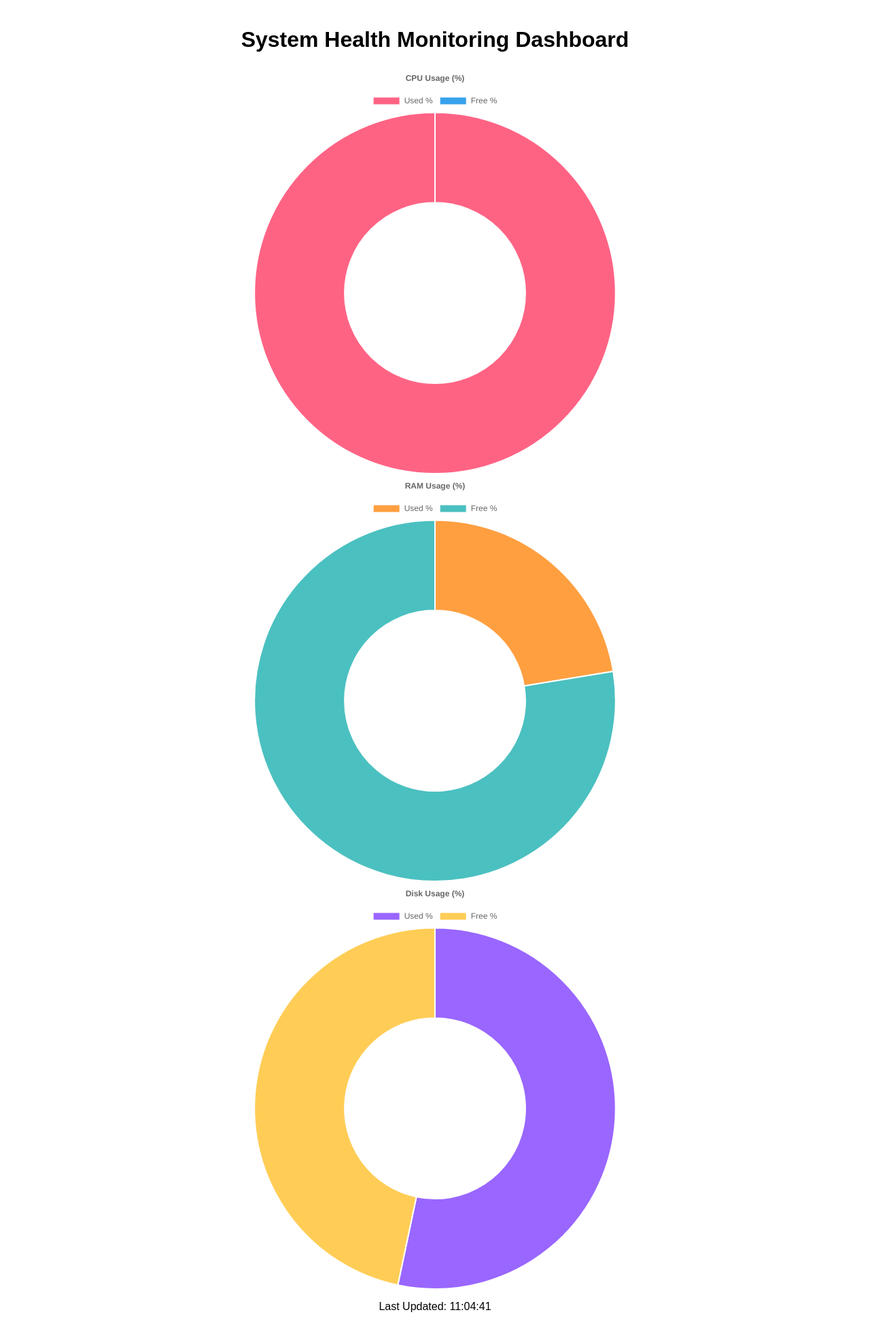
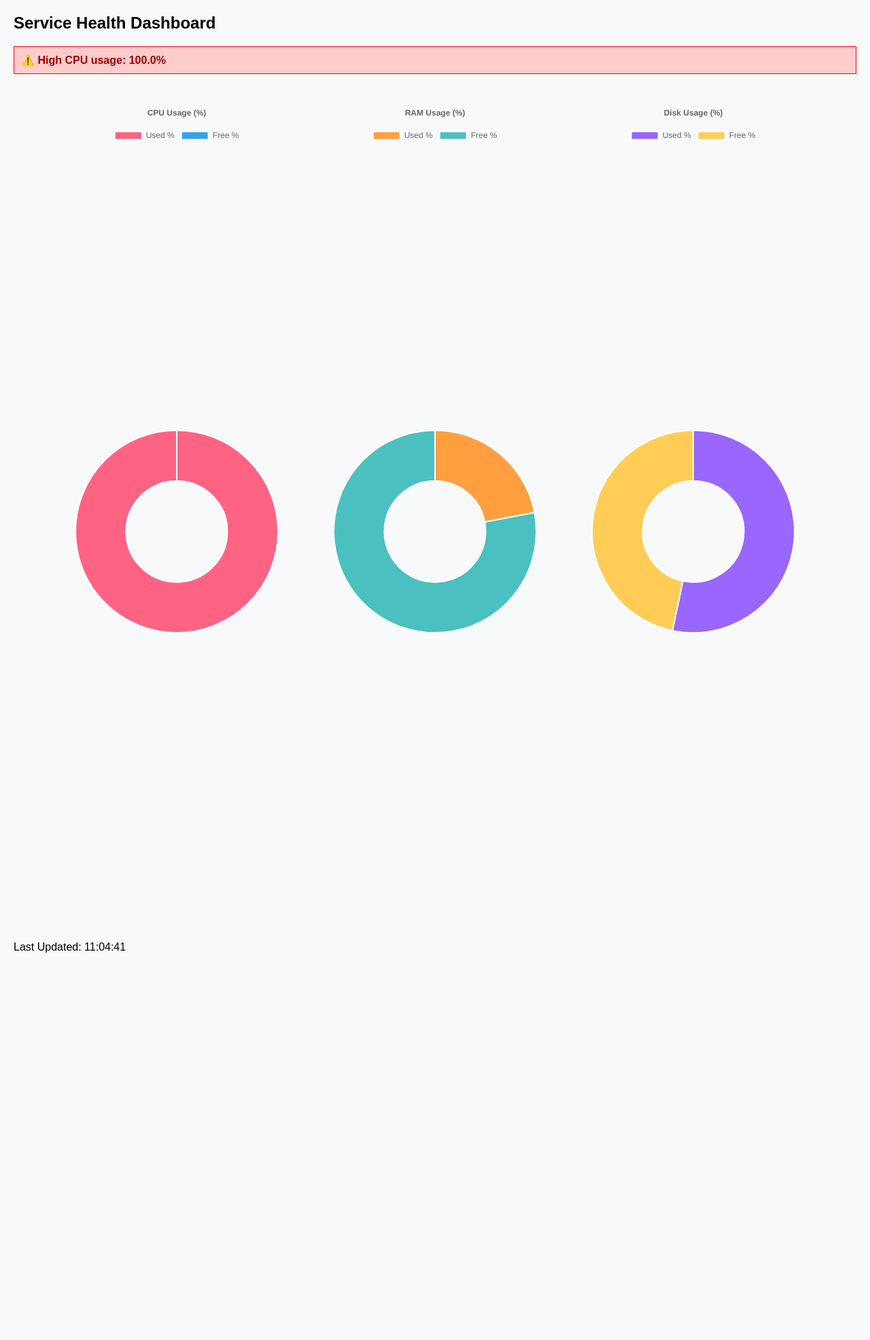
Before and after one commit to AdityaAggarwal11/Service-Health-Dashboard-Monitoring, a Flask app: page / in a window 1280 px wide. Shown: the whole page at 68% size. After the commit the page ends 1402 px from the top, so only its background shows below. Run offline with Flask 3, Linux system fonts and the light colour scheme.

Commit message:
modified flask and dashboard file

```diff
--- a/app.py
+++ b/app.py
@@ -1,4 +1,4 @@
-from flask import Flask, jsonify, render_template
+from flask import Flask, render_template, jsonify
 import psutil
 from apscheduler.schedulers.background import BackgroundScheduler
 from datetime import datetime
@@ -12,19 +12,36 @@ metrics = {
     "disk_percent": 0,
     "net_sent": 0,
     "net_recv": 0,
-    "timestamp": None
+    "timestamp": None,
+    "alerts": []
 }
+
+# Thresholds
+CPU_THRESHOLD = 80  # %
+RAM_THRESHOLD = 75  # %
 
 def collect_metrics():
     global metrics
-    metrics['cpu_percent'] = psutil.cpu_percent(interval=1)
-    metrics['ram_percent'] = psutil.virtual_memory().percent
-    metrics['disk_percent'] = psutil.disk_usage('/').percent
+    cpu = psutil.cpu_percent(interval=1)
+    ram = psutil.virtual_memory().percent
+    disk = psutil.disk_usage('/').percent
+    net_io = psutil.net_io_counters()
 
-    net_io = psutil.net_io_counters()
-    metrics['net_sent'] = net_io.bytes_sent
-    metrics['net_recv'] = net_io.bytes_recv
-    metrics['timestamp'] = datetime.now().strftime("%H:%M:%S")
+    metrics.update({
+        "cpu_percent": cpu,
+        "ram_percent": ram,
+        "disk_percent": disk,
+        "net_sent": net_io.bytes_sent,
+        "net_recv": net_io.bytes_recv,
+        "timestamp": datetime.now().strftime("%H:%M:%S"),
+        "alerts": []  # Reset alerts each cycle
+    })
+
+    # Check thresholds
+    if cpu > CPU_THRESHOLD:
+        metrics["alerts"].append(f"⚠️ High CPU usage: {cpu}%")
+    if ram > RAM_THRESHOLD:
+        metrics["alerts"].append(f"⚠️ High RAM usage: {ram}%")
 
 # Start scheduler to update metrics every 60 seconds
 scheduler = BackgroundScheduler()
@@ -42,5 +59,9 @@ def index():
 def get_metrics():
     return jsonify(metrics)
 
+@app.route('/alerts')
+def get_alerts():
+    return jsonify(alerts=metrics["alerts"])
+
 if __name__ == '__main__':
     app.run(host='0.0.0.0', port=5000, debug=True)
--- a/templates/dashboard.html
+++ b/templates/dashboard.html
@@ -1,28 +1,36 @@
 <!DOCTYPE html>
 <html lang="en">
 <head>
-  <meta charset="UTF-8" />
-  <title>System Health Dashboard</title>
+  <meta charset="UTF-8">
+  <title>Service Health Dashboard</title>
   <script src="https://cdn.jsdelivr.net/npm/chart.js"></script>
   <style>
-    body { font-family: Arial, sans-serif; margin: 40px; }
-    h1 { text-align: center; }
-    .chart-container { width: 600px; margin: auto; }
+    body { font-family: Arial, sans-serif; margin: 20px; background: #f8f9fa; }
+    canvas { max-width: 300px; margin: 20px; }
+    .charts { display: flex; flex-wrap: wrap; gap: 40px; justify-content: center; }
+    #alerts {
+      background-color: #ffcccc;
+      border: 1px solid #ff0000;
+      padding: 10px;
+      margin-bottom: 20px;
+      color: #a10000;
+      font-weight: bold;
+      display: none;
+    }
   </style>
 </head>
 <body>
-  <h1>System Health Monitoring Dashboard</h1>
-  <div class="chart-container">
+
+  <h2>Service Health Dashboard</h2>
+  <div id="alerts"></div>
+
+  <div class="charts">
     <canvas id="cpuChart"></canvas>
-  </div>
-  <div class="chart-container">
     <canvas id="ramChart"></canvas>
-  </div>
-  <div class="chart-container">
     <canvas id="diskChart"></canvas>
   </div>
 
-  <p style="text-align:center" id="lastUpdated"></p>
+  <p id="lastUpdated">Last Updated: -</p>
 
   <script>
     const cpuCtx = document.getElementById('cpuChart').getContext('2d');
@@ -65,8 +73,9 @@
       options: { responsive: true, plugins: { title: { display: true, text: 'Disk Usage (%)' } } }
     });
 
-    // Fetch data and update charts every 5 seconds
+    // Update metrics
     async function updateMetrics() {
+      try {
         const response = await fetch('/metrics');
         const data = await response.json();
 
@@ -79,10 +88,38 @@
         diskChart.update();
 
         document.getElementById('lastUpdated').innerText = `Last Updated: ${data.timestamp}`;
+      } catch (err) {
+        console.error('Error updating metrics:', err);
+      }
+    }
+
+    // Fetch alerts
+    async function updateAlerts() {
+      try {
+        const response = await fetch('/alerts');
+        const data = await response.json();
+        const alertBox = document.getElementById('alerts');
+        alertBox.innerHTML = '';
+
+        if (data.alerts.length > 0) {
+          data.alerts.forEach(alert => {
+            const div = document.createElement('div');
+            div.textContent = alert;
+            alertBox.appendChild(div);
+          });
+          alertBox.style.display = 'block';
+        } else {
+          alertBox.style.display = 'none';
+        }
+      } catch (err) {
+        console.error('Error fetching alerts:', err);
+      }
     }
 
     updateMetrics();
+    updateAlerts();
     setInterval(updateMetrics, 5000);
+    setInterval(updateAlerts, 5000);
   </script>
 </body>
 </html>
```
Lines whose indentation alone changed are shown as unchanged.
